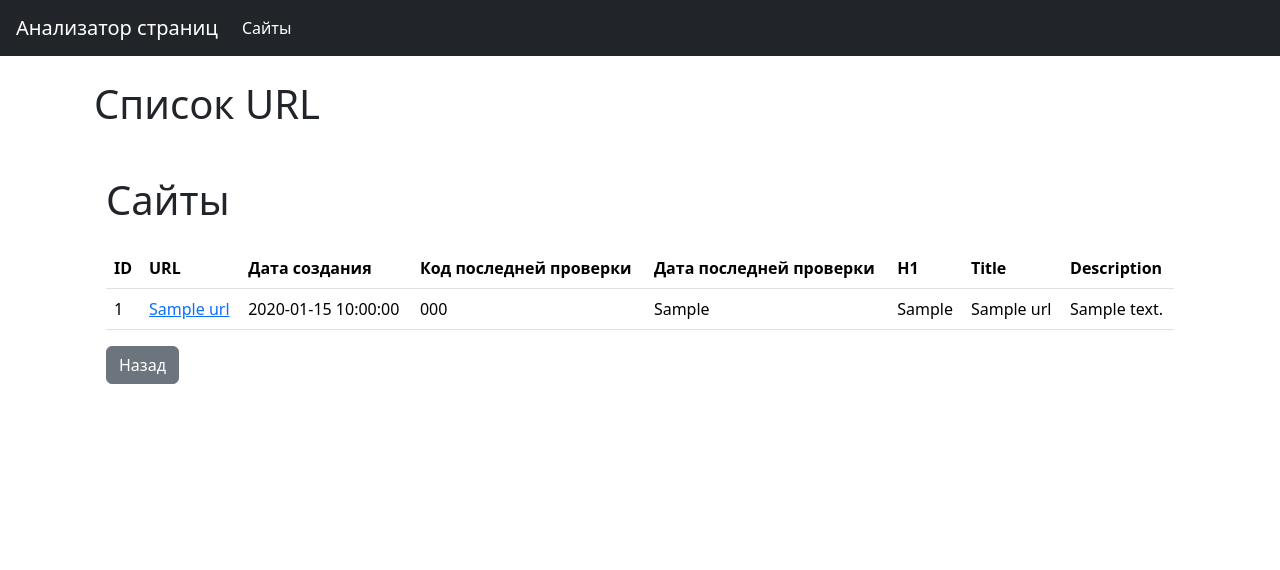
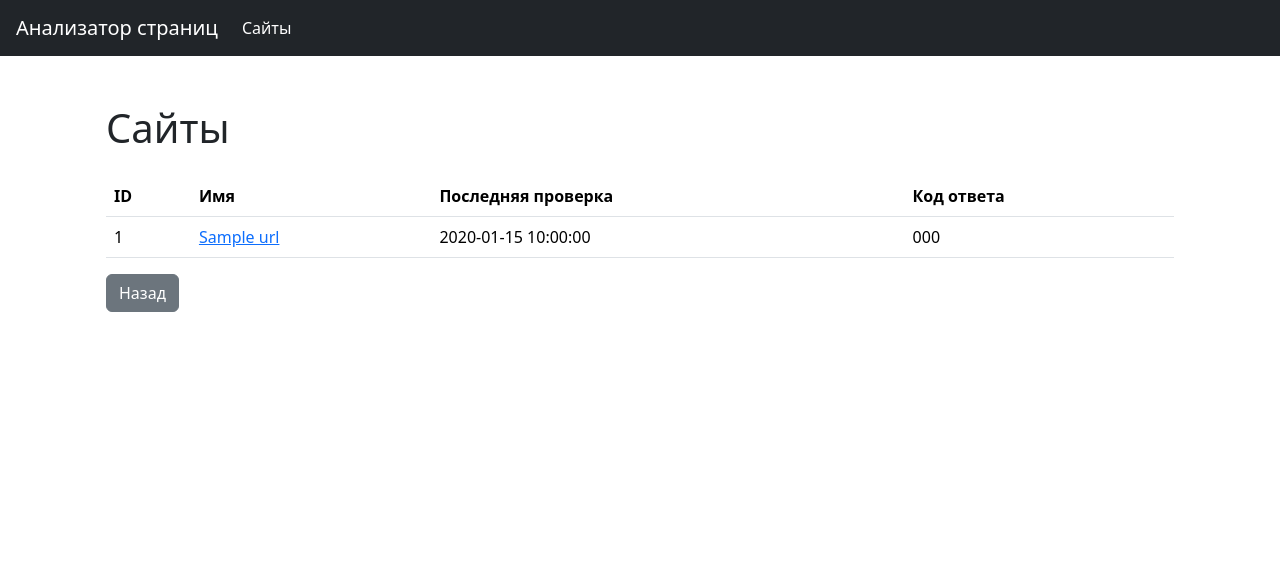
Before and after one commit to gordienkoas/python-project-83, a Flask app: page /urls in a window 1280 px wide. Shown: the top 570 px of the page. Run offline with Flask 3, Linux system fonts and the light colour scheme; a database or web service that is not in the repository returns one stand-in record (values such as "Sample title"); some libraries are stand-ins or nearby versions.

Commit message:
fix names table

```diff
--- a/page_analyzer/templates/result.html
+++ b/page_analyzer/templates/result.html
@@ -15,9 +15,9 @@
 {% block content %}
 <body>
     <div class="container mt-4">
-        <h1>Детали URL</h1>
+        <h1>Сайт: {{ url[1] }}</h1>
         <p><strong>ID:</strong> {{ url[0] }}</p>
-        <p><strong>Название:</strong> {{ url[1] }}</p> <!-- name -->
+        <p><strong>Имя:</strong> {{ url[1] }}</p> <!-- name -->
         <p><strong>Дата создания:</strong> {{ url[2] }}</p> <!-- created_at -->
 
         <form method="POST" action="{{ url_for('add_check', url_id=url[0]) }}">
--- a/page_analyzer/templates/urls.html
+++ b/page_analyzer/templates/urls.html
@@ -2,8 +2,6 @@
 
 {% block content %}
 <div class="container mt-4">
-        <h1>Список URL</h1>
-
         {% with messages = get_flashed_messages() %}
             {% if messages %}
                 <div class="alert alert-info">
@@ -19,13 +17,9 @@
     <thead>
         <tr>
             <th>ID</th>
-            <th>URL</th>
-            <th>Дата создания</th>
-            <th>Код последней проверки</th>
-            <th>Дата последней проверки</th>
-            <th>H1</th>
-            <th>Title</th>
-            <th>Description</th>
+            <th>Имя</th>
+            <th>Последняя проверка</th>
+            <th>Код ответа</th>
         </tr>
     </thead>
     <tbody>
@@ -34,11 +28,7 @@
                 <td>{{ url[0] }}</td>
                 <td><a href="{{ url_for('url_detail', url_id=url[0]) }}">{{ url[1] }}</a></td>
                 <td>{{ url[2] }}</td>
-                <td>{{ url[3] if url[3] is not none else 'Нет проверок' }}</td>
-                <td>{{ url[4] if url[4] is not none else 'Нет проверок' }}</td>
-                <td>{{ url[5] if url[5] is not none else 'Нет данных' }}</td>
-                <td>{{ url[6] if url[6] is not none else 'Нет данных' }}</td>
-                <td>{{ url[7] if url[7] is not none else 'Нет данных' }}</td>
+                <td>{{ url[3] }}</td>
             </tr>
         {% endfor %}
     </tbody>
```
